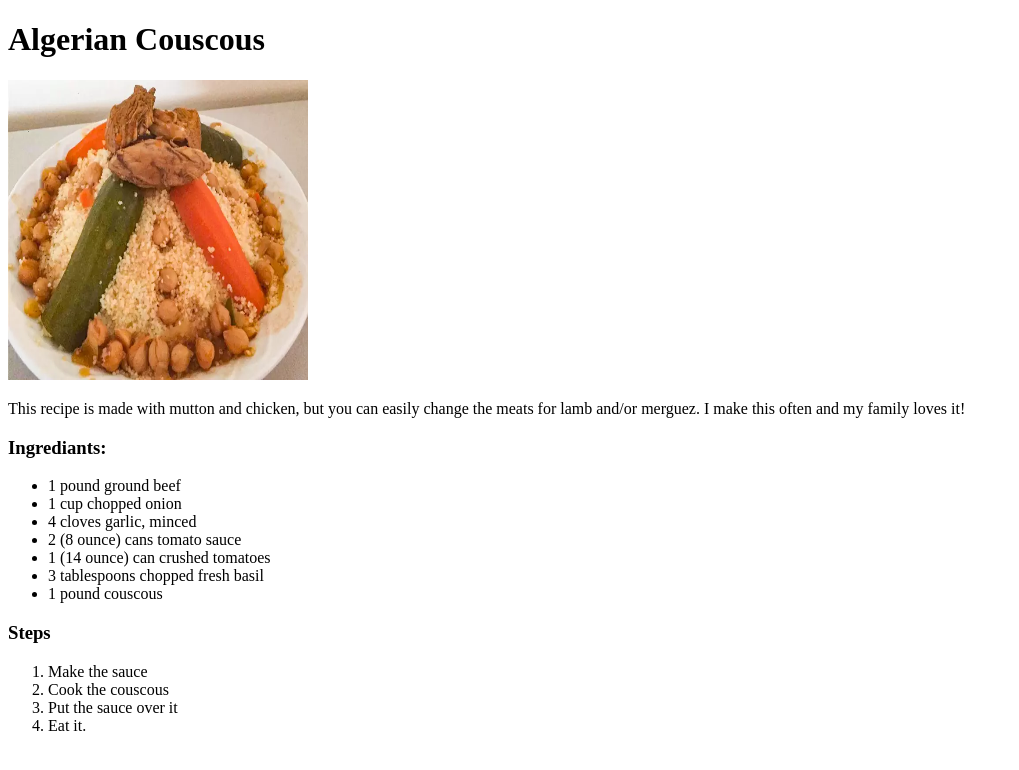
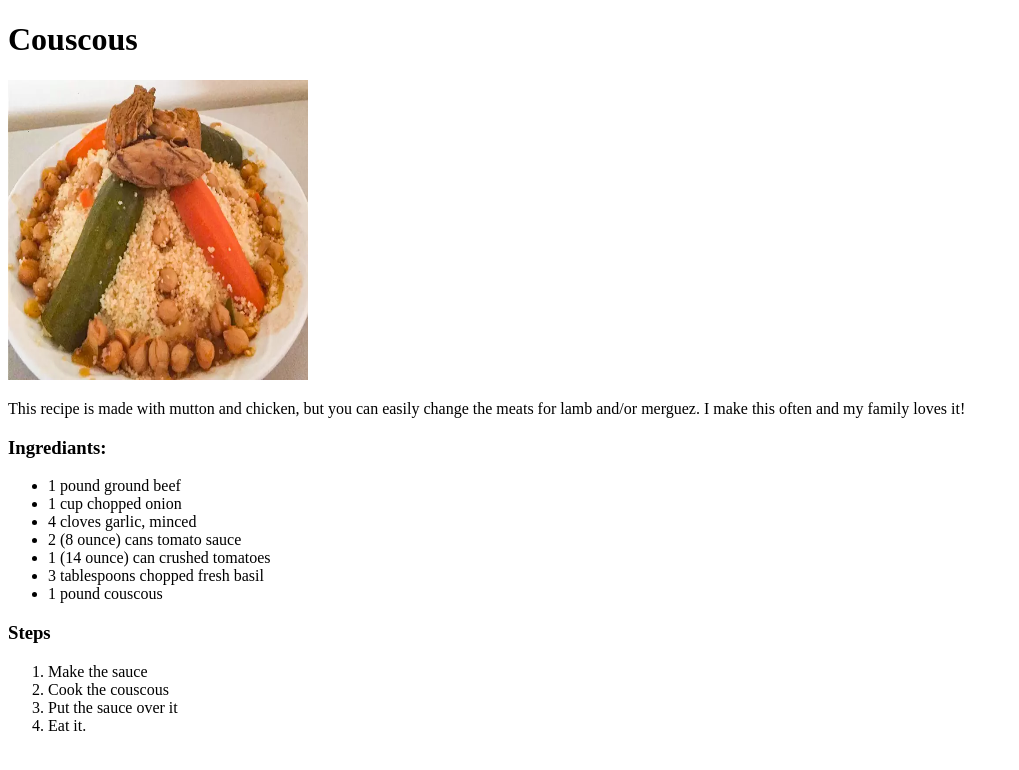
Before and after one commit to YS36-36/od-recipes, a plain HTML site: page recipes/couscous.html in a window 1280 px wide. Shown: the whole page, without its empty margins (0-1019 px from the left). Drawn offline with Linux system fonts and the light colour scheme; files whose address does not match are found by name.

Commit message:
Title of the page

```diff
--- a/recipes/couscous.html
+++ b/recipes/couscous.html
@@ -2,11 +2,11 @@
 <html lang="en">
 <head>
     <meta charset="UTF-8">
-    <title>Lasagna</title>
+    <title>Couscous</title>
 </head>
 
 <body>
-    <h1>Algerian Couscous</h1>
+    <h1>Couscous</h1>
     <img src="img/couscous.jpg" alt="couscous" height="300" width="300">
     <p>This recipe is made with mutton and chicken, but you can easily change the meats for lamb and/or merguez. I make this often and my family loves it!</p>
 
```
Also changed, not shown: recipes/sorbet.html (+1 -1 lines).
